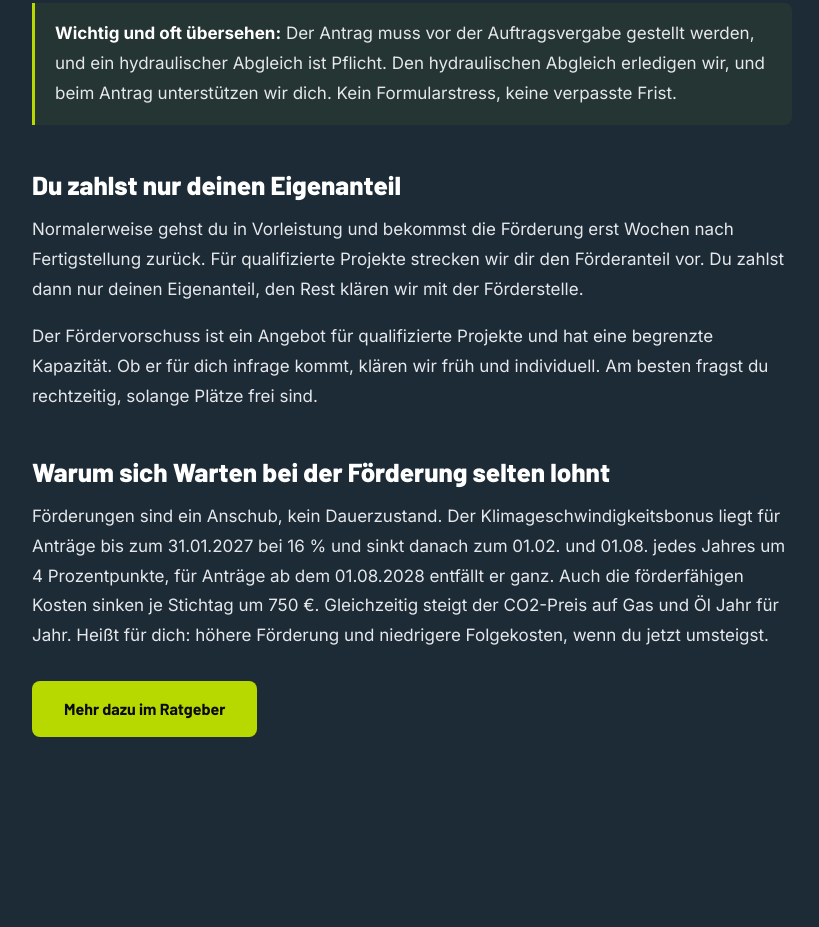
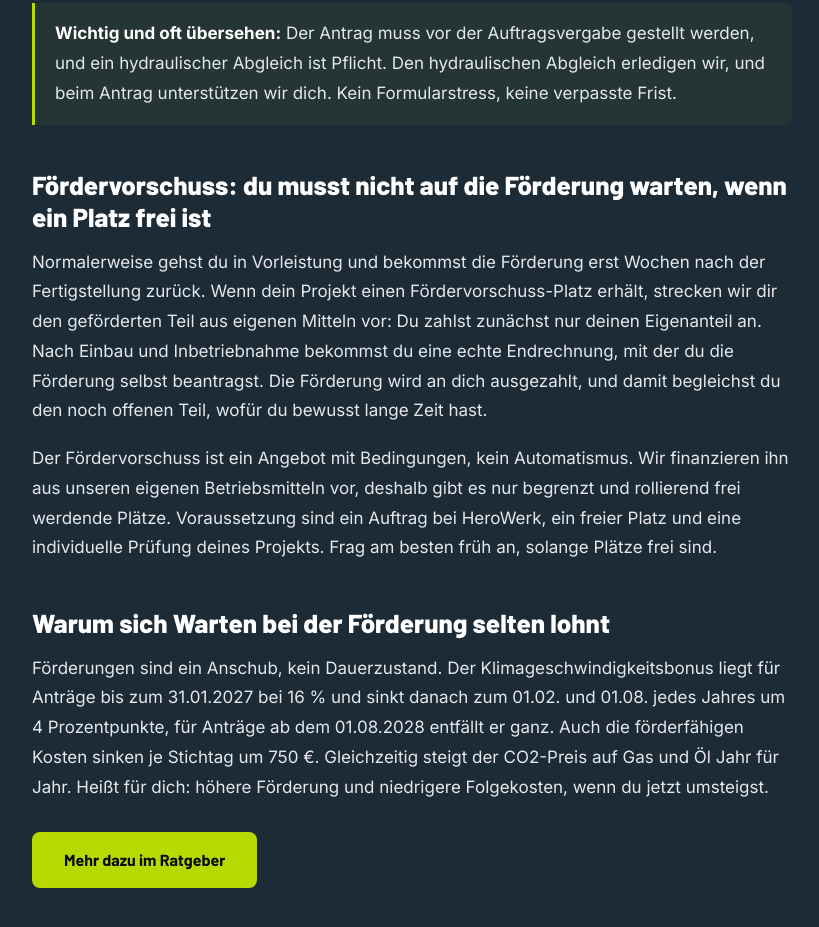
Before and after one commit to HeroBenBen/herowerk-website, a website: page foerderung.html in a window 1280 px wide. Shown: the part 2602-3529 px from the top of the page, without its empty margins (228-1047 px from the left). Drawn offline with Linux system fonts and the light colour scheme; no server answers.

Commit message:
fix(foerderung): Foerdervorschuss-Text korrigieren (Mechanik + Bedingungen, Benjamin-Freigabe)
- Falsche Aussage 'den Rest klaeren wir mit der Foerderstelle' entfernt: Kunde beantragt + erhaelt Foerderung selbst (KfW zahlt an Kunden), begleicht damit offenen Teil (ratifizierte FV-Mechanik).
- Bedingungen benannt (UWG Paragraph 5): Vorfinanzierung aus eigenen Betriebsmitteln, Auftrag bei HeroWerk, freier rollierender Platz, individuelle Pruefung. Kein Automatismus.
- Zwischenueberschrift nennt jetzt 'Foerdervorschuss'.
- Rechtlicher Rahmen (Servicepauschale, Fristtage, Entgeltlichkeit) BEWUSST unberuehrt (anwaltlich offen, Decision 2026-07-15).

Co-Authored-By: Claude Opus 4.8 <noreply@anthropic.com>

```diff
--- a/foerderung.html
+++ b/foerderung.html
@@ -261,9 +261,9 @@
         <p>Der frühere Effizienzbonus für das natürliche Kältemittel R290 ist mit der Reform entfallen: moderne Wärmepumpen setzen fast durchgehend auf R290, der zusätzliche Anreiz war nicht mehr nötig.</p>
         <blockquote><p><strong>Wichtig und oft übersehen:</strong> Der Antrag muss vor der Auftragsvergabe gestellt werden, und ein hydraulischer Abgleich ist Pflicht. Den hydraulischen Abgleich erledigen wir, und beim Antrag unterstützen wir dich. Kein Formularstress, keine verpasste Frist.</p></blockquote>
 
-        <h2>Du zahlst nur deinen Eigenanteil</h2>
-        <p>Normalerweise gehst du in Vorleistung und bekommst die Förderung erst Wochen nach Fertigstellung zurück. Für qualifizierte Projekte strecken wir dir den Förderanteil vor. Du zahlst dann nur deinen Eigenanteil, den Rest klären wir mit der Förderstelle.</p>
-        <p>Der Fördervorschuss ist ein Angebot für qualifizierte Projekte und hat eine begrenzte Kapazität. Ob er für dich infrage kommt, klären wir früh und individuell. Am besten fragst du rechtzeitig, solange Plätze frei sind.</p>
+        <h2>Fördervorschuss: du musst nicht auf die Förderung warten, wenn ein Platz frei ist</h2>
+        <p>Normalerweise gehst du in Vorleistung und bekommst die Förderung erst Wochen nach der Fertigstellung zurück. Wenn dein Projekt einen Fördervorschuss-Platz erhält, strecken wir dir den geförderten Teil aus eigenen Mitteln vor: Du zahlst zunächst nur deinen Eigenanteil an. Nach Einbau und Inbetriebnahme bekommst du eine echte Endrechnung, mit der du die Förderung selbst beantragst. Die Förderung wird an dich ausgezahlt, und damit begleichst du den noch offenen Teil, wofür du bewusst lange Zeit hast.</p>
+        <p>Der Fördervorschuss ist ein Angebot mit Bedingungen, kein Automatismus. Wir finanzieren ihn aus unseren eigenen Betriebsmitteln vor, deshalb gibt es nur begrenzt und rollierend frei werdende Plätze. Voraussetzung sind ein Auftrag bei HeroWerk, ein freier Platz und eine individuelle Prüfung deines Projekts. Frag am besten früh an, solange Plätze frei sind.</p>
 
         <h2>Warum sich Warten bei der Förderung selten lohnt</h2>
         <p>Förderungen sind ein Anschub, kein Dauerzustand. Der Klimageschwindigkeitsbonus liegt für Anträge bis zum 31.01.2027 bei 16 % und sinkt danach zum 01.02. und 01.08. jedes Jahres um 4 Prozentpunkte, für Anträge ab dem 01.08.2028 entfällt er ganz. Auch die förderfähigen Kosten sinken je Stichtag um 750 €. Gleichzeitig steigt der CO2-Preis auf Gas und Öl Jahr für Jahr. Heißt für dich: höhere Förderung und niedrigere Folgekosten, wenn du jetzt umsteigst.</p>
```
